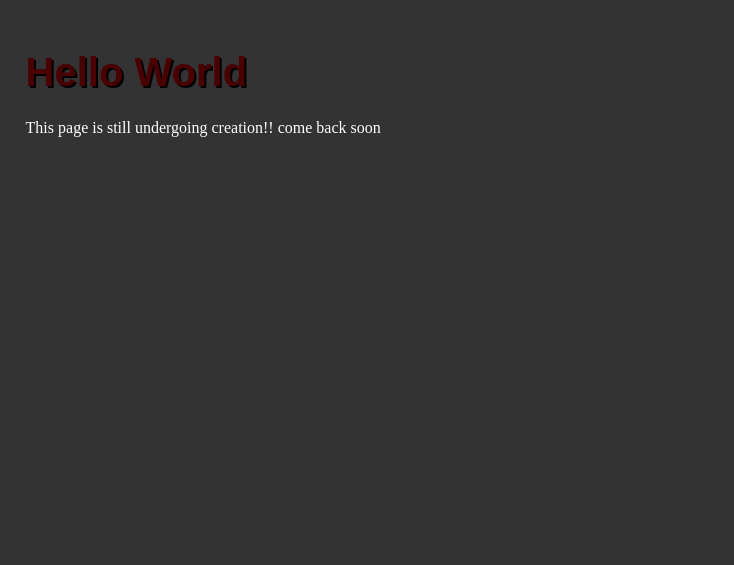
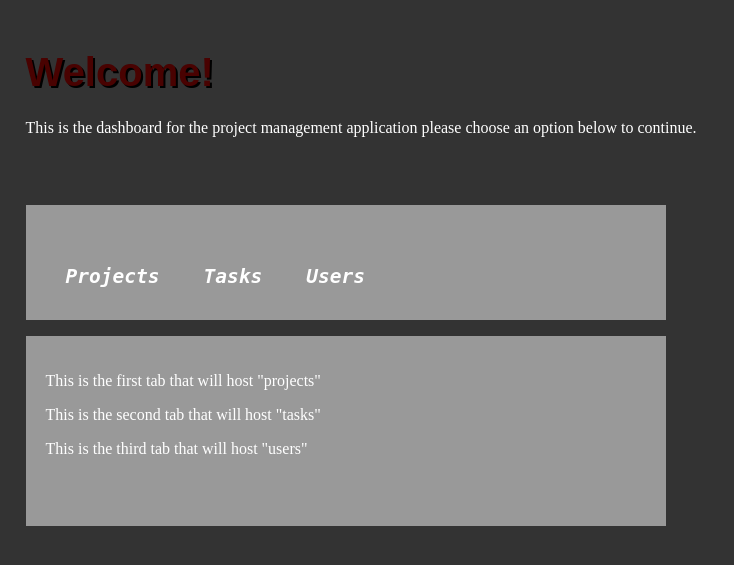
Before and after one commit to sbrown7861/Brown_Skyler_PWA2, a PHP site: page /dashboard.html in a window 1280 px wide; the page is wider, and only the part inside the window is pictured. Shown: the top 565 px of that part, without its empty margins (0-734 px from the left). Run offline with PHP 8.4, Linux system fonts and the light colour scheme; some libraries are stand-ins or nearby versions.

Commit message:
Some functionality, tooltips not working
Some functionality, tooltips not working

```diff
--- a/WK2/Brown_Skyler_Project/Brown_Skyler_PWA2 /css/style.css
+++ b/WK2/Brown_Skyler_Project/Brown_Skyler_PWA2 /css/style.css
@@ -12,6 +12,8 @@ body{
 }
 
 
+
+
 /*H1 styling with google fonts*/
 h1 {
     color: #490201;
@@ -21,6 +23,8 @@ h1 {
     text-shadow: 2px 2px #000000;
 
 }
+
+
 
 
 
@@ -46,6 +50,7 @@ li {
     display: inline;
 
 }
+
 
 /* unvisited link */
 a:link {
@@ -146,7 +151,7 @@ input[type=submit] {
 
 
 
-
+/*
 input[type=submit]:hover {
 
 
@@ -158,6 +163,7 @@ input[type=submit]:hover {
 
 
 }
+*/
 
 
 
@@ -175,3 +181,91 @@ h2{
     text-shadow: 1px 1px #000000;
 
 }
+
+
+/*Tool tip styles*/
+
+
+.tooltip{
+    display: none;
+    position: absolute;
+    border: 1px solid #333;
+    background-color: #000000;
+    border-radius: 5px;
+    padding: 10px;
+    color: #fff;
+    font-size: 12px;
+}
+
+
+
+
+/*Tabs styles*/
+
+#tabs{
+    background-color: #999;
+    width: 600px;
+    height: 150px;
+    padding: 20px;
+
+
+
+}
+
+
+/*Nav Styling*/
+
+
+#nav{
+    width: 600px;
+    height: 75px;
+    padding: 20px;
+    background-color: #999;
+    text-decoration: none;
+    list-style-type: none;
+    display: inline-block;
+
+}
+
+#nav li {
+    display: inline-block;
+    padding: 20px;
+
+
+}
+
+#overlay{
+    width: 100%;
+    height: 100%;
+    background: rgba(0,0,0,.5);
+    position: absolute;
+    top: 0;
+    left: 0;
+    z-index: 1000;
+    display: none;
+
+}
+
+
+#modal{
+    width: 350px;
+    background: #cccccc;
+    box-shadow: 0 0 10px #000;
+    border-radius: 10px;
+    position: relative;
+    top: 50%;
+    left:50%;
+    overflow: hidden;
+    margin-top: -200px;
+    margin-left: -200px;
+    z-index: 1001;
+    display: none;
+}
+
+
+
+#loginForm{
+
+   padding: 10px;
+
+}
--- a/WK2/Brown_Skyler_Project/Brown_Skyler_PWA2 /dashboard.html
+++ b/WK2/Brown_Skyler_Project/Brown_Skyler_PWA2 /dashboard.html
@@ -11,9 +11,57 @@
 </head>
 <body>
 
-<h1>Hello World</h1>
+<h1>Welcome!</h1>
 
-<p>This page is still undergoing creation!!  come back soon</p>
+<p>This is the dashboard for the project management application
+    please choose an option below to continue.</p>
+
+<br>
+<br>
+
+
+<div>
+    <ul id="nav">
+        <li> <a href="#projects">
+            <p>Projects</p>
+        </a> </li>
+
+        <li> <a href="#tasks">
+            <p>Tasks</p>
+        </a> </li>
+
+        <li> <a href="#users">
+            <p>Users</p>
+        </a> </li>
+
+    </ul>
+
+    <div id="tabs">
+        <p id="projects">
+            This is the first tab that will host "projects"
+        </p>
+
+        <p id="tasks">
+            This is the second tab that will host "tasks"
+        </p>
+
+        <p id="users">
+            This is the third tab that will host "users"
+        </p>
+
+    </div>
+
+</div>
+
+<!-- jquery -->
+<script src="//ajax.googleapis.com/ajax/libs/jquery/1.11.0/jquery.min.js"></script>
+<!-- plugins -->
+
+
+<!-- main -->
+<script type="text/javascript" src="js/main.js"></script>
+
+
 
 </body>
 </html>
--- a/WK2/Brown_Skyler_Project/Brown_Skyler_PWA2 /js/main.js
+++ b/WK2/Brown_Skyler_Project/Brown_Skyler_PWA2 /js/main.js
@@ -1,6 +1,6 @@
 /*
-	Your Project Title
-	Author: You
+	JS for project management site
+	Author: Skyler Brown
 */
 
 (function($){
@@ -8,7 +8,76 @@
 
 
 
+	$(".masterTooltip").hover(function(){
+		//Hover code
+
+		var title = $(this).attr("title");
+		$(this).data("tipText", title).removeAttr('title');
+		$(this).addClass('<p class="tooltip"></p>')
+	.text(title)
+			.appendTo('body')
+			.fadeIn("slow");
+
+	}, function(){
+		//Hover Out
+		$(this).attr("title", $("this").data("tipText"));
+		$(".tooltip").remove();
+
+
+	}) .mousemove(function(e){
+
+		var mousex = e.pageX + 20; //Grabs x coordinates
+		var mousey = e.pageY + 10; //grabs y coordinates
+		$('.tooltip')
+			.css({ top: mousey, left: mousex})
+	});
 
 
 
-})(jQuery); // end private scope
+
+	$("#tabs p").hide().eq(0).show();
+	$("#tabs p:not(:first)").hide();
+
+
+	$("#nav li").click(function(e){
+		e.preventDefault();
+		$("#tabs p").hide();
+
+		$("#nav .current").removeClass("current");
+		$(this).addClass("current");
+		var clicked = $(this).find("a:first").attr("href");
+
+
+		$("#tabs " + clicked).fadeIn('fast');
+	}).eq(0).addClass("current");
+
+
+
+
+
+
+
+$(".modalClick").on('click',function(event){
+	event.preventDefault();
+	$("#overlay")
+		.fadeIn()
+		.find("#modal")
+		.fadeIn();
+});
+
+$(".close").on("click",function(event){
+	event.preventDefault();
+	$("#overlay")
+		.fadeOut()
+		.find("#modal")
+		.fadeOut();
+
+
+
+
+
+
+
+
+})(jQuery);});
+ // end private scope
```
Also changed, not shown: WK2/Brown_Skyler_Project/Brown_Skyler_PWA2 /index.html (+45 -21 lines), WK2/Brown_Skyler_Project/Brown_Skyler_PWA2 /projects.html (added, +107 -0 lines), WK2/Brown_Skyler_Project/Brown_Skyler_PWA2 /registration_page.html (+10 -0 lines).
